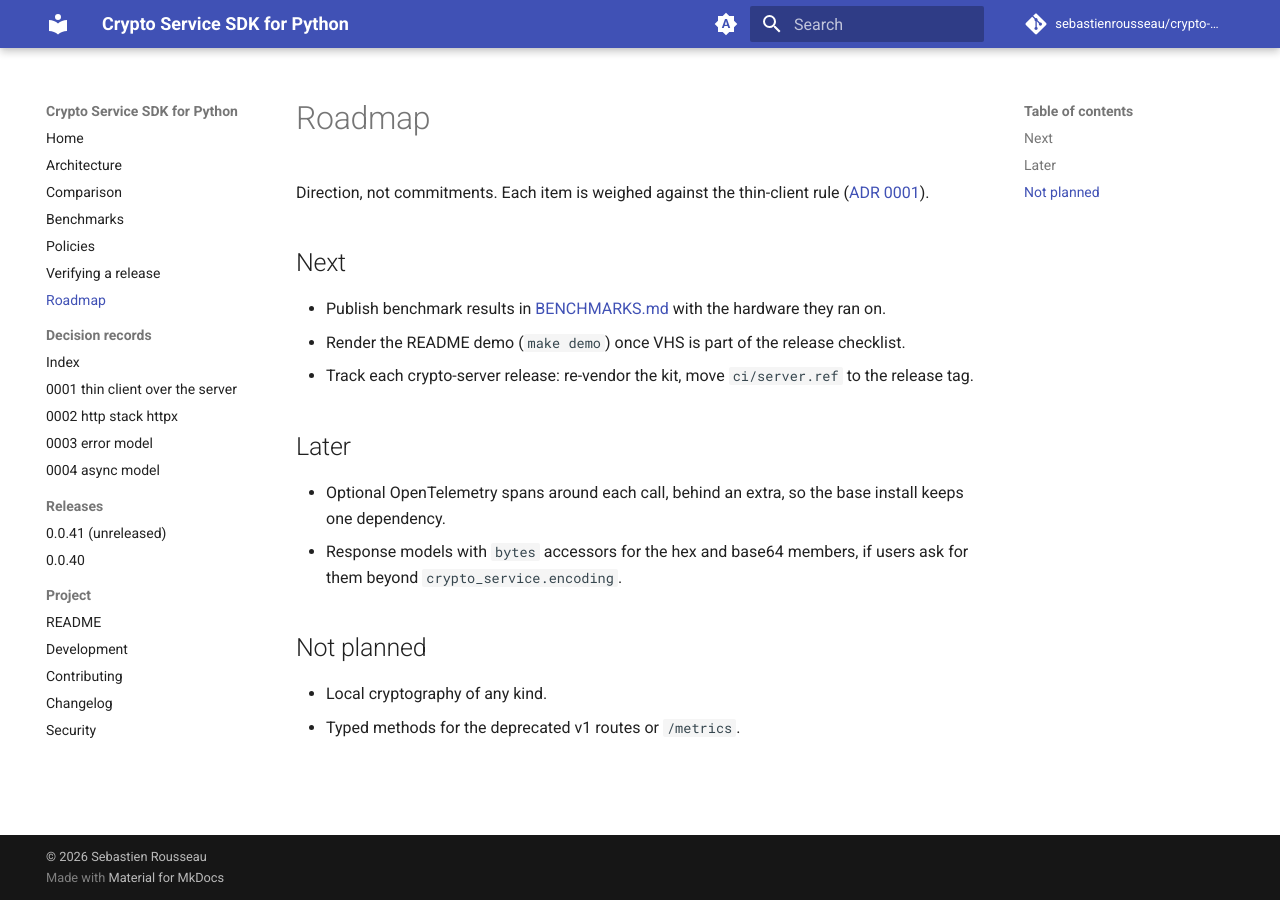
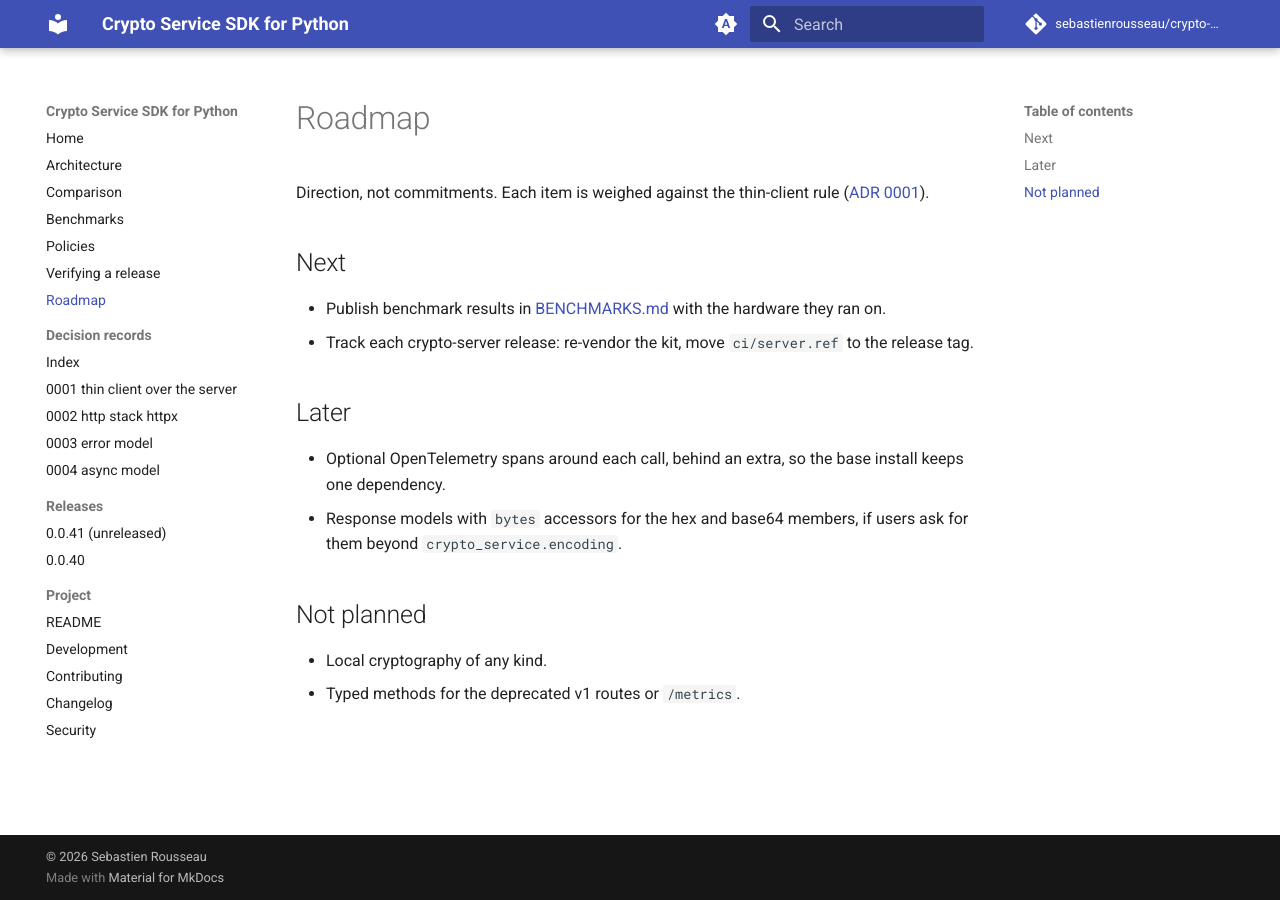
Before and after one commit to sebastienrousseau/crypto-service-sdk-python, an MkDocs documentation site: the page built from docs/ROADMAP.md, in a window 1280 px wide. Built offline with MkDocs 1.6.1 and Material for MkDocs 9.7.7, drawn with Linux system fonts in a browser that asks for light colours; comment, search, counter and statistics services are not loaded.

Commit message:
docs: render the README demo
The README shows .github/demo.gif, which was never committed, so the
image at the top of the README was broken. Render it with `make demo`
(vhs 0.12.1) against crypto-server at ci/server.ref on loopback, with a
synthetic API key: three digests of one text, then an Ed25519 signature
by a server-held key, valid for its message and invalid for a changed
one. Drop the roadmap item that waited for it.

---
THE ARCHITECT ᛫ Sebastien Rousseau ᛫ https://sebastienrousseau.com
THE ENGINE ᛞ EUXIS ᛫ Enterprise Unified Execution Intelligence System ᛫ https://euxis.co

Assisted-by: Claude Opus 5.5
Signed-off-by: Sebastien Rousseau <sebastienrousseau@users.noreply.github.com>

```diff
--- a/docs/ROADMAP.md
+++ b/docs/ROADMAP.md
@@ -10,8 +10,6 @@ rule ([ADR 0001](adr/0001-thin-client-over-the-server.md)).
 
 - Publish benchmark results in [BENCHMARKS.md](BENCHMARKS.md) with the
   hardware they ran on.
-- Render the README demo (`make demo`) once VHS is part of the release
-  checklist.
 - Track each crypto-server release: re-vendor the kit, move
   `ci/server.ref` to the release tag.
 
```
Also changed, not shown: 1 other file.
